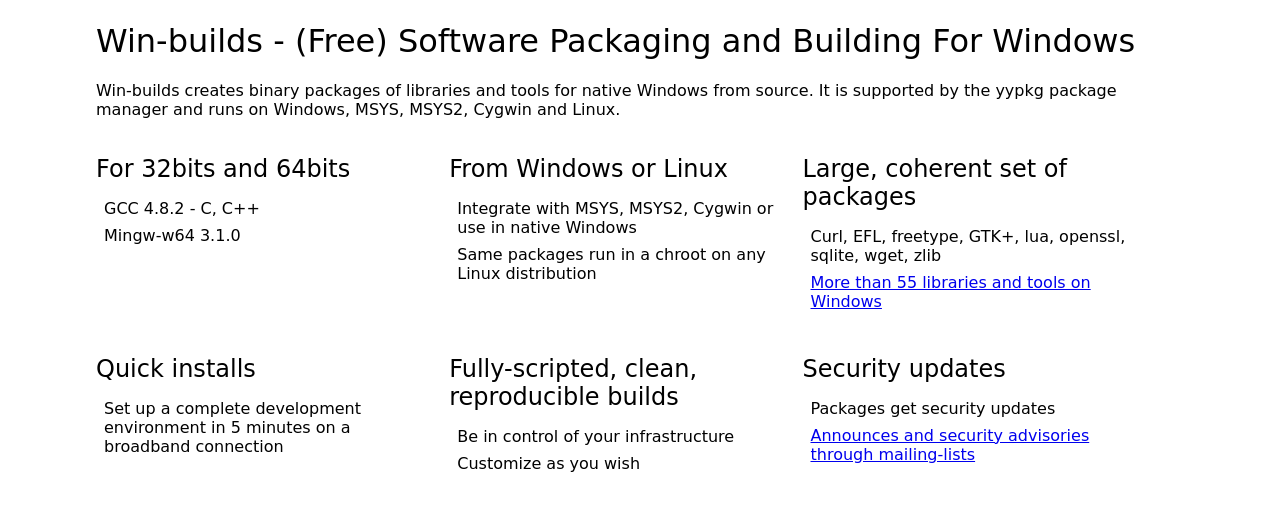
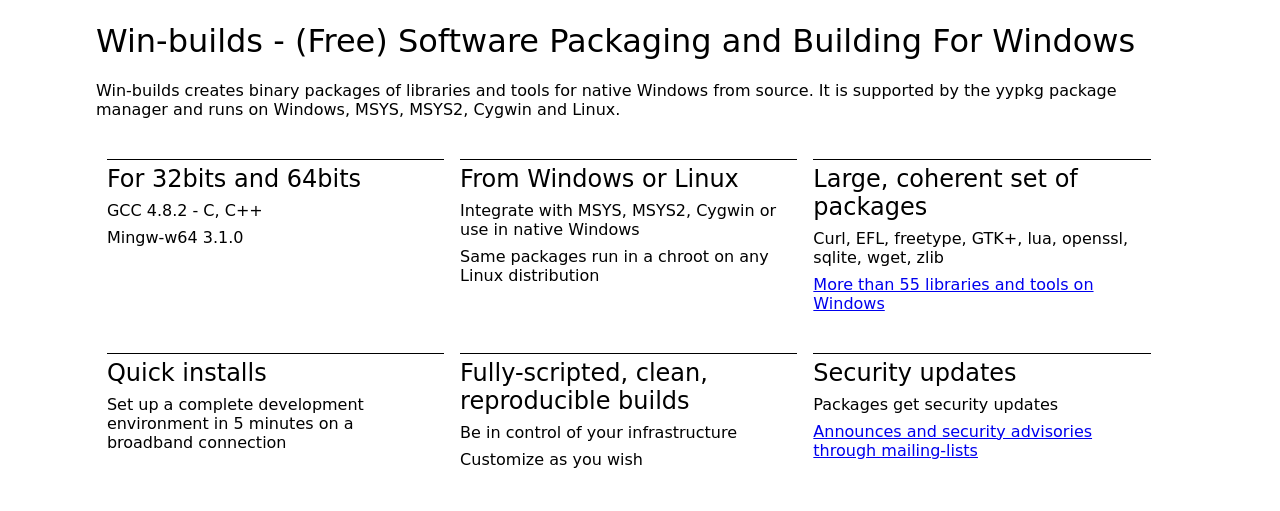
Before and after one commit to win-builds/win-builds, a PHP site: page / in a window 1280 px wide. Shown: the part 57-568 px from the top of the page. Run offline with PHP 8.4, Linux system fonts and the light colour scheme.

Commit message:
web: put a border-top on the feature-blocks of the frontpage.

```diff
--- a/web/style.css
+++ b/web/style.css
@@ -56,25 +56,29 @@ h1, h2, h3 {
 }
 
 .hl {
-  margin-bottom: 0.5em;
-  width: 32%;
+  margin-top: 1.5em;
+  margin-left: 1%;
+  margin-right: 0em;
+  width: 31%;
   display: inline-table;
   vertical-align: top; /* required for Chrome <= 22 (and matching WebKits) */
+  border-top: 1px black solid;
 }
 
 .hl-title {
-  margin-bottom: 0.2em;
+  margin-bottom: 0em;
+  margin-top: 0.2em;
 }
 
 .hl-list {
-  padding-left: 0.5em;
-  padding-right: 0.5em;
+  padding-left: 0em;
+  padding-right: 0em;
+  margin-top: 0em;
 }
 
 .hl-list li {
   display: block;
   margin-top: 0.5em;
-  margin-bottom: 0.5em;
 }
 
 #caption {
```
